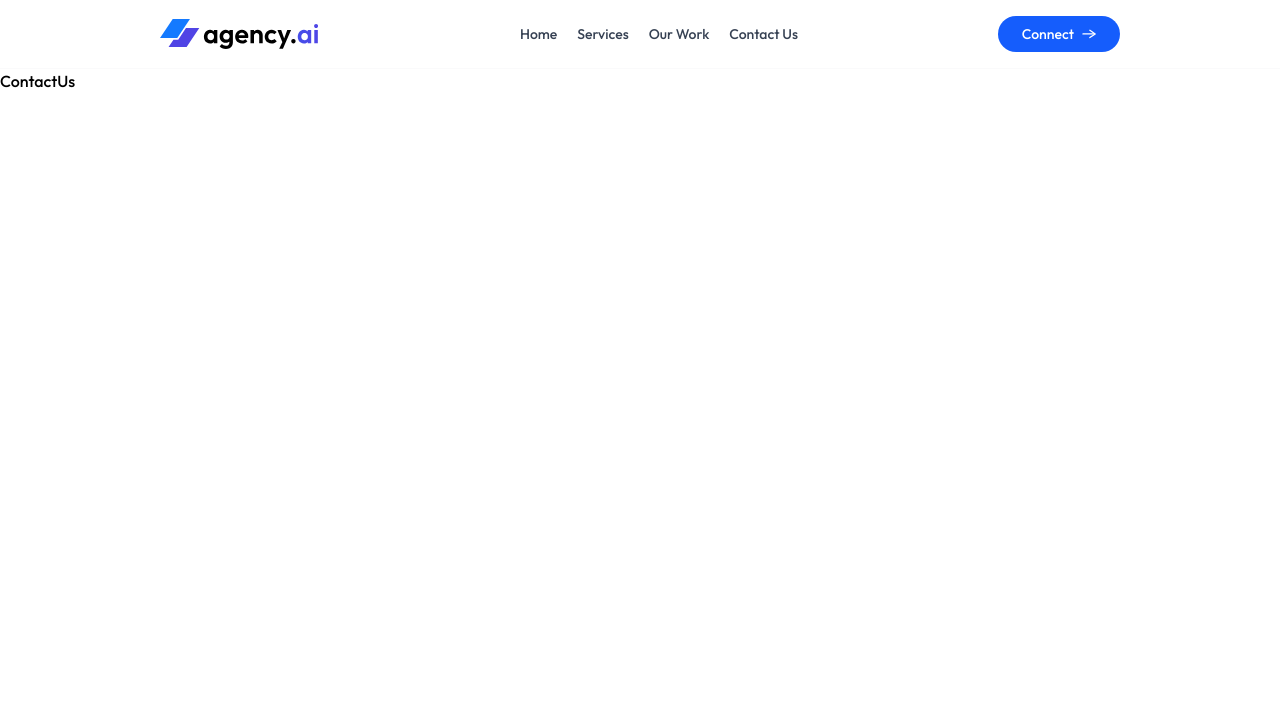
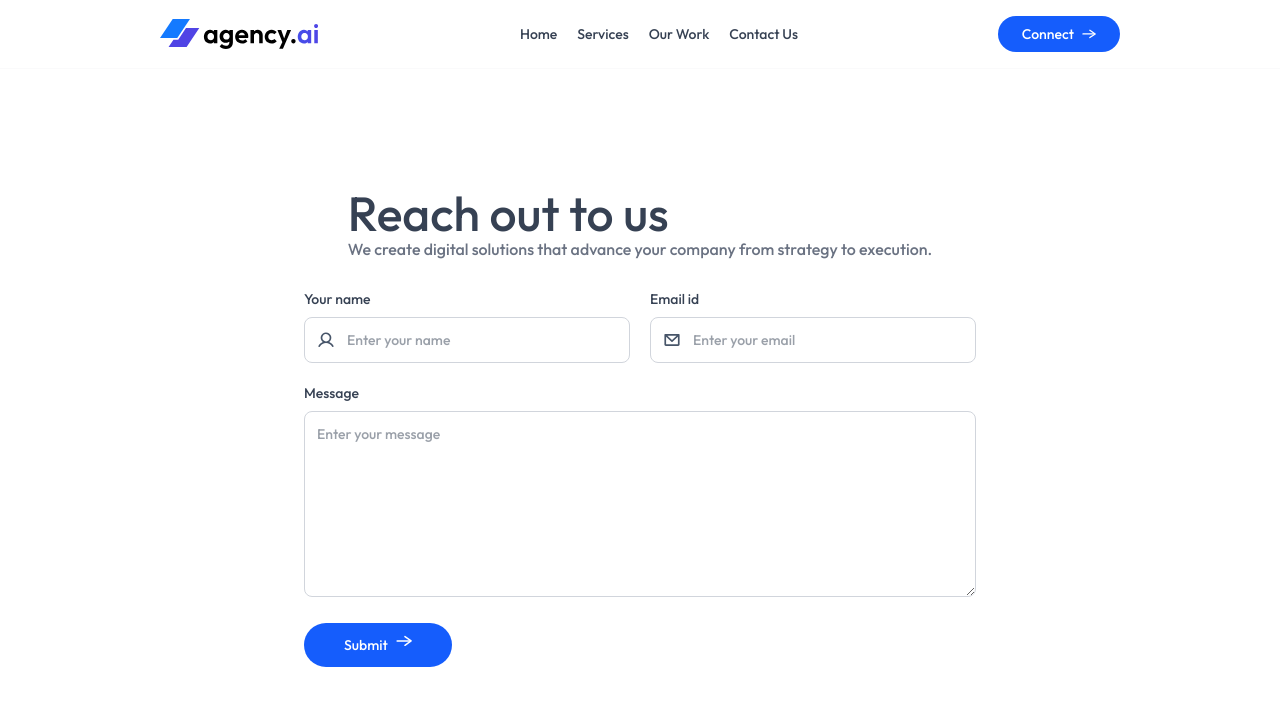
Before and after one commit to ashucj17/agency.ai, a React (Vite) app: page /contact-us in a window 1280 px wide. Shown: the top 706 px of the page. Built offline with nearby package versions, Linux system fonts and the light colour scheme.

Commit message:
Contact page

```diff
--- a/src/Components/OurWork/OurWorkPortfolio.jsx
+++ b/src/Components/OurWork/OurWorkPortfolio.jsx
@@ -8,9 +8,9 @@ const OurWorkPortfolio = ({
   description = "We create digital solutions from design to deployment that advance your company.",
   showAll = false,
   maxItems = 3,
-  isHomePage = false // New prop to identify home page usage
+  isHomePage = false
 }) => {
-  // Default work data (simple version for home page)
+
   const defaultWorkData = [
     {
       title: "Mobile app development",
--- a/src/Components/Services/ServicesSection.jsx
+++ b/src/Components/Services/ServicesSection.jsx
@@ -55,7 +55,7 @@ const ServicesSection = () => {
 
         <NavLink
           to='/services'
-          className='inline-flex items-center gap-2 bg-gradient-to-r from-blue-600 to-indigo-600 hover:from-blue-700 hover:to-indigo-700 text-white px-8 py-3 rounded-full font-medium transition-all duration-300 hover:scale-105 hover:shadow-lg group'
+          className='inline-flex items-center gap-2 bg-gradient-to-r from-blue-600 to-indigo-600 hover:from-blue-700 hover:to-indigo-700 text-white mt-6 px-8 py-3 rounded-full font-medium transition-all duration-300 hover:scale-105 hover:shadow-lg group'
         >
           Learn More
           <img
@@ -130,7 +130,7 @@ const ServicesSection = () => {
       </div>
 
       {/* Optional: Add a subtle call-to-action section */}
-      <div className="text-center mt-8 space-y-4">
+      <div className="text-center mt-4 space-y-4">
         <p className="text-gray-600 dark:text-gray-400 max-w-2xl mx-auto">
           Ready to transform your business with our comprehensive digital solutions?
         </p>
--- a/src/Components/Team/Team.jsx
+++ b/src/Components/Team/Team.jsx
@@ -1,6 +1,7 @@
 import React from 'react'
 import Title from '../Title/Title'
-import { teamData } from '../../Assets/assets'
+import assets, { teamData } from '../../Assets/assets'
+import { NavLink } from 'react-router-dom'
 
 const Team = () => {
   return (
@@ -18,8 +19,11 @@ const Team = () => {
                 </div>
 
             ))}
+
         </div>
-
+            <NavLink to='/contact-us' className='text-sm max-sm:hidden flex items-center gap-2 bg-blue-600 hover:bg-blue-700 dark:bg-blue-600 dark:hover:bg-blue-500 text-white px-6 py-2 rounded-full cursor-pointer hover:scale-105 transition-all duration-200'>
+                Connect Now<img src={assets.arrow_icon} width={14} alt=""/>
+            </NavLink>
     </div>
   )
 }
--- a/src/Pages/ContactUs/ContactUs.jsx
+++ b/src/Pages/ContactUs/ContactUs.jsx
@@ -1,8 +1,37 @@
 import React from 'react'
+import Title from '../../Components/Title/Title'
+import assets from '../../Assets/assets'
 
 const ContactUs = () => {
   return (
-    <div>ContactUs</div>
+    <div className='flex flex-col items-center gap-7 px-4 sm:px-12 lg:px-24 xl:px-40 pt-30 text-gray-700 dark:text-white'>
+      <div className='flex flex-col justify-center'>
+        <Title title={"Reach out to us"} description={'We create digital solutions that advance your company from strategy to execution.'}/>
+      </div>
+      <form className='grid sm:grid-cols-2 gap-3 sm:gap-5 max-w-2xl w-full' action="">
+        <div>
+          <label className='block mb-2 text-sm font-medium text-left' >Your name</label>
+            <div className='flex pl-3 rounded-lg border border-gray-300 dark:border-gray-600'>
+              <img src={assets.person_icon} alt="person icon"/>
+              <input type="text" placeholder='Enter your name' className='w-full p-3 text-sm outline-none' required/>
+            </div>
+        </div>
+        <div>
+          <label className='block mb-2 text-sm font-medium text-left' >Email id</label>
+            <div className='flex pl-3 rounded-lg border border-gray-300 dark:border-gray-600'>
+              <img src={assets.email_icon} alt="person icon"/>
+              <input type="email" placeholder='Enter your email' className='w-full p-3 text-sm outline-none' required />
+            </div>
+        </div>
+        <div className='sm:col-span-2'>
+          <label className='block mb-2 text-sm font-medium text-left' >Message</label>
+          <textarea rows={8} placeholder='Enter your message'className='w-full p-3 text-sm outline-none rounded-lg border border-gray-300 dark:border-gray-600'/>
+        </div>
+        <button type='submit' className='w-max flex gap-2 bg-blue-600 text-white text-sm px-10 py-3 rounded-full cursor-pointer hover:scale-105 transition-all'>
+        Submit <img src={assets.arrow_icon} alt="submit-arrow" className='w-4' />
+        </button>
+      </form>
+    </div>
   )
 }
 
--- a/src/Pages/Home/Home.jsx
+++ b/src/Pages/Home/Home.jsx
@@ -29,16 +29,13 @@ const Home = () => {
       <TrustedBy />
       <ServicesSection />
 
-      {/* Portfolio section with simple home page design */}
       <OurWorkPortfolio
         title="Our Latest Work"
         description="We create digital solutions from design to deployment that advance your company."
         showAll={false}
         maxItems={3}
-        isHomePage={true} // This ensures simple design for home page
+        isHomePage={true}
       />
-
-      {/* Single Team component */}
       <Team />
     </div>
   )
```
